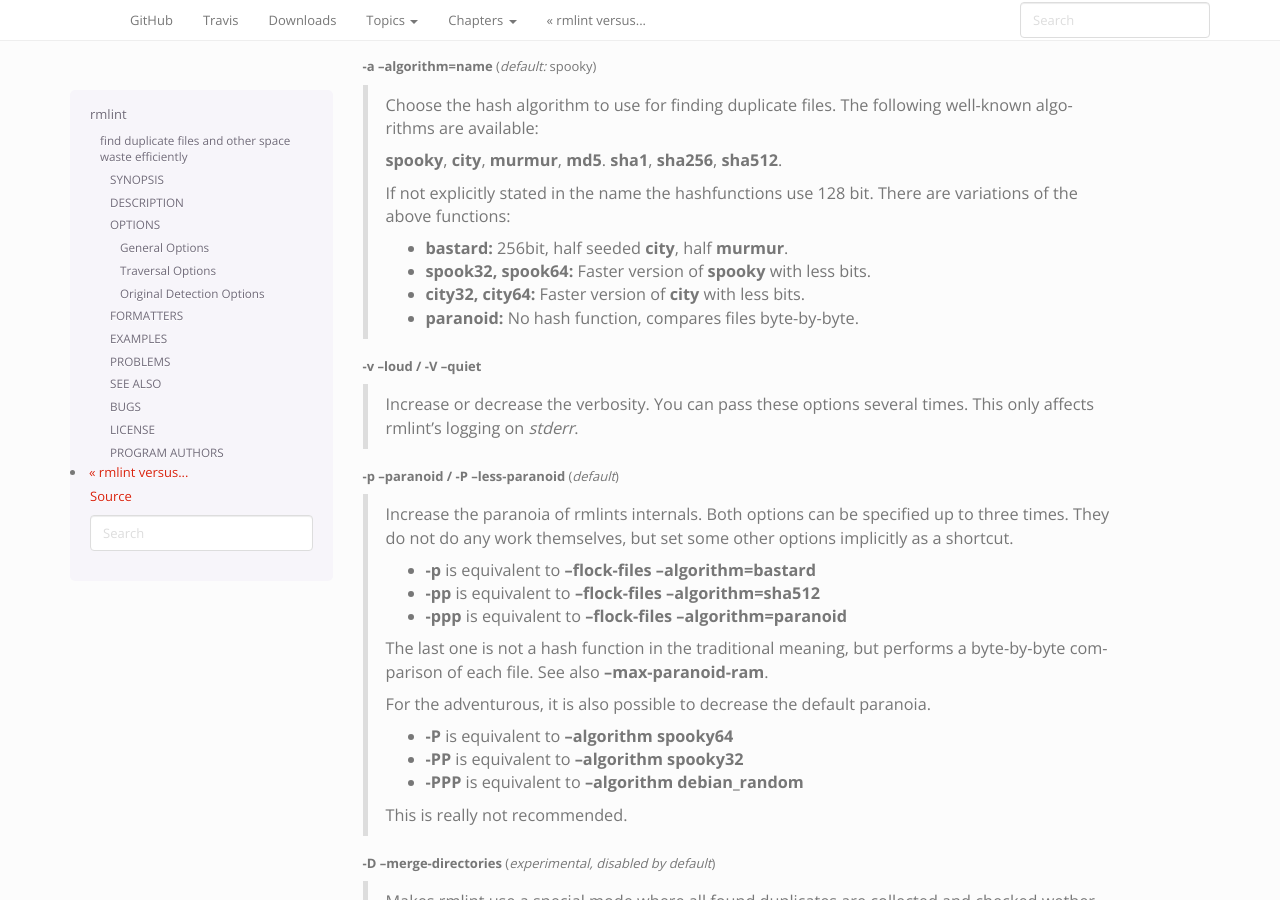
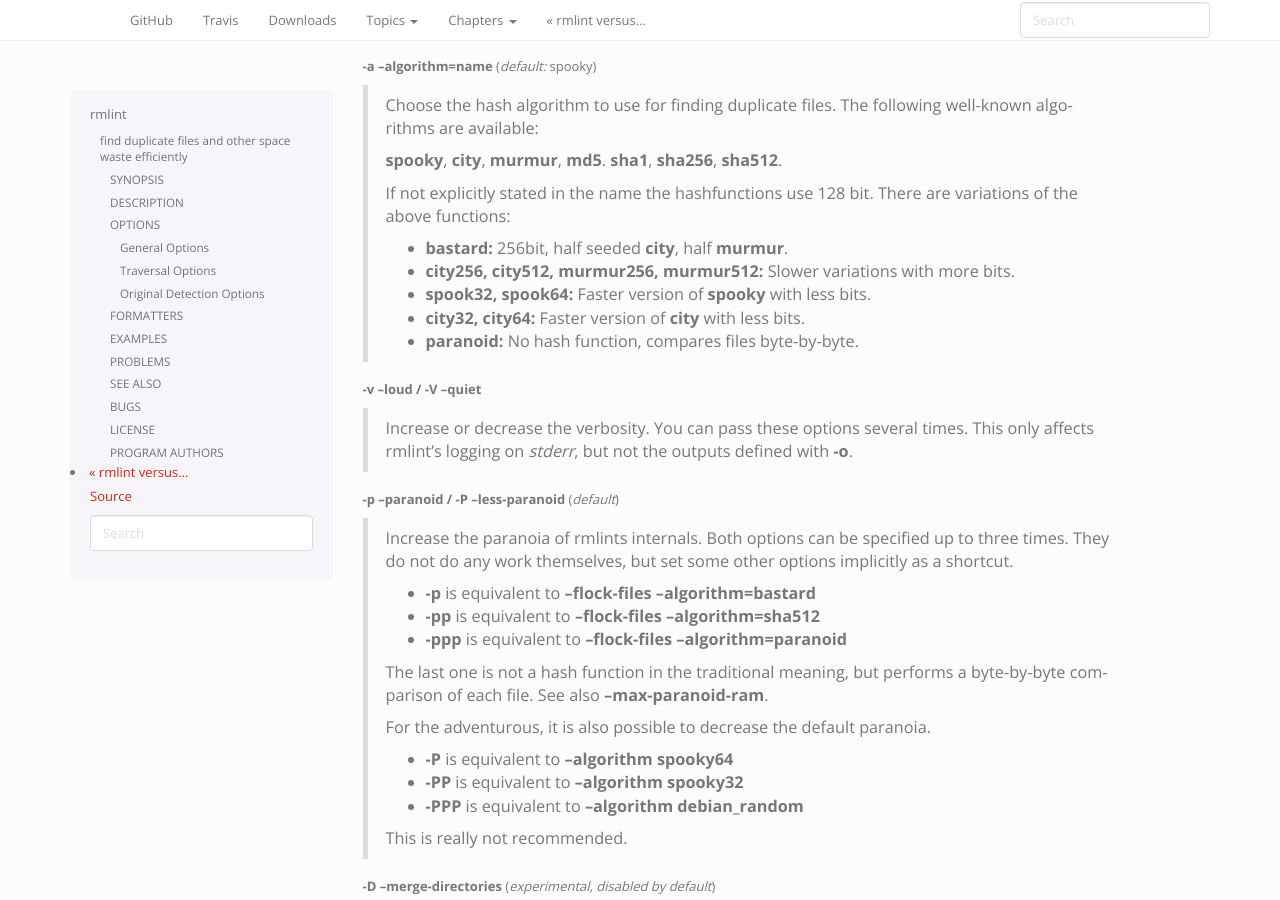
Before and after one commit to sahib/rmlint, a Sphinx documentation site: the page built from docs/rmlint.1.in.rst, in a window 1280 px wide and 900 px high, scrolled down 1525 px. Built offline with Sphinx 7.4.7, drawn with Linux system fonts in a browser that asks for light colours.

Commit message:
Small manpage update

```diff
--- a/docs/rmlint.1.in.rst
+++ b/docs/rmlint.1.in.rst
@@ -110,6 +110,7 @@
     There are variations of the above functions:
 
     * **bastard:** 256bit, half seeded **city**, half **murmur**.
+    * **city256, city512, murmur256, murmur512:** Slower variations with more bits.
     * **spook32, spook64:** Faster version of **spooky** with less bits.
     * **city32, city64:** Faster version of **city** with less bits.
     * **paranoid:** No hash function, compares files byte-by-byte.
@@ -117,7 +118,8 @@
 **-v --loud / -V --quiet**
 
     Increase or decrease the verbosity. You can pass these options several
-    times. This only affects rmlint's logging on *stderr*.
+    times. This only affects rmlint's logging on *stderr*, but not the outputs
+    defined with **-o**.
 
 **-p --paranoid / -P --less-paranoid** (*default*)
 
```
Also changed, not shown: 1 other file.
